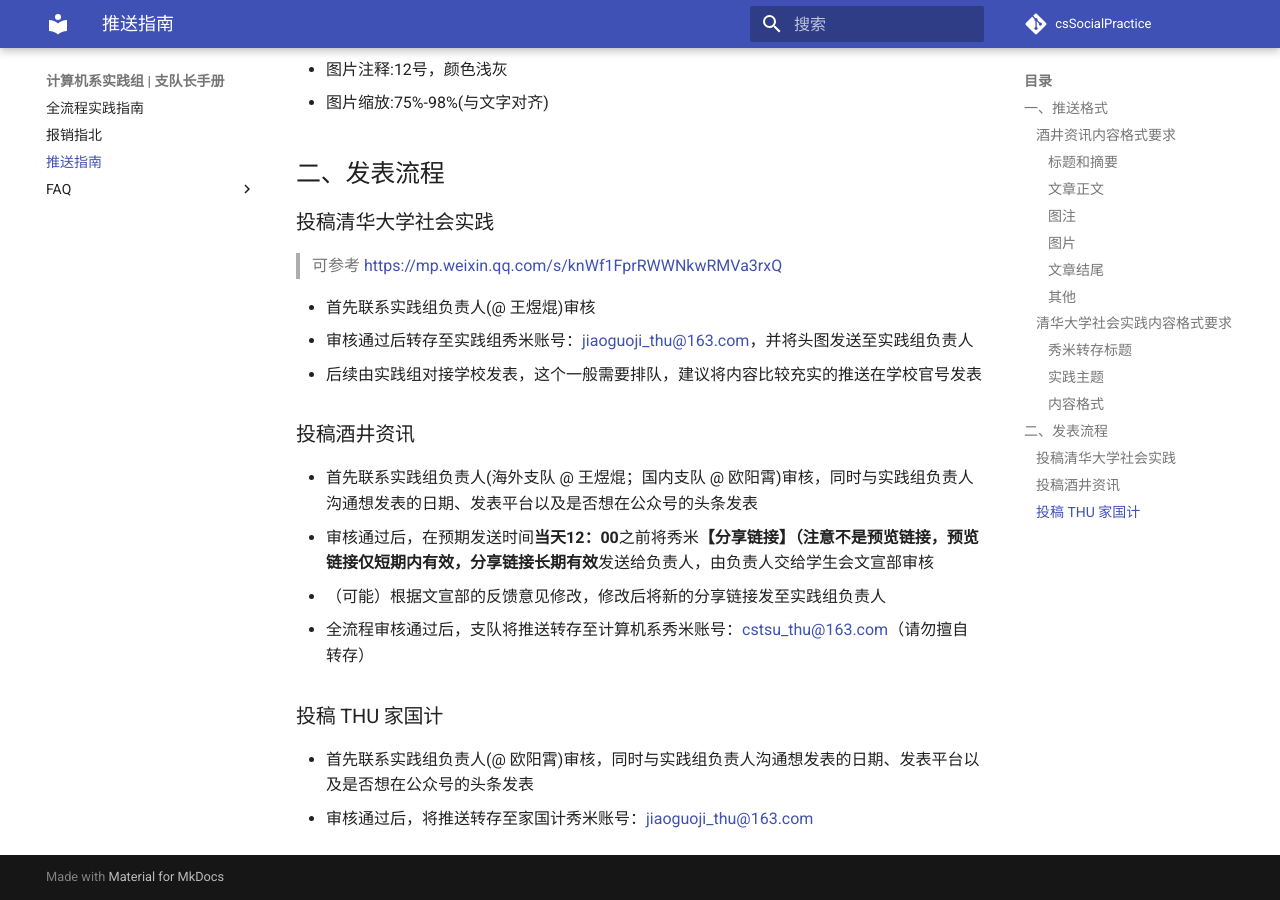
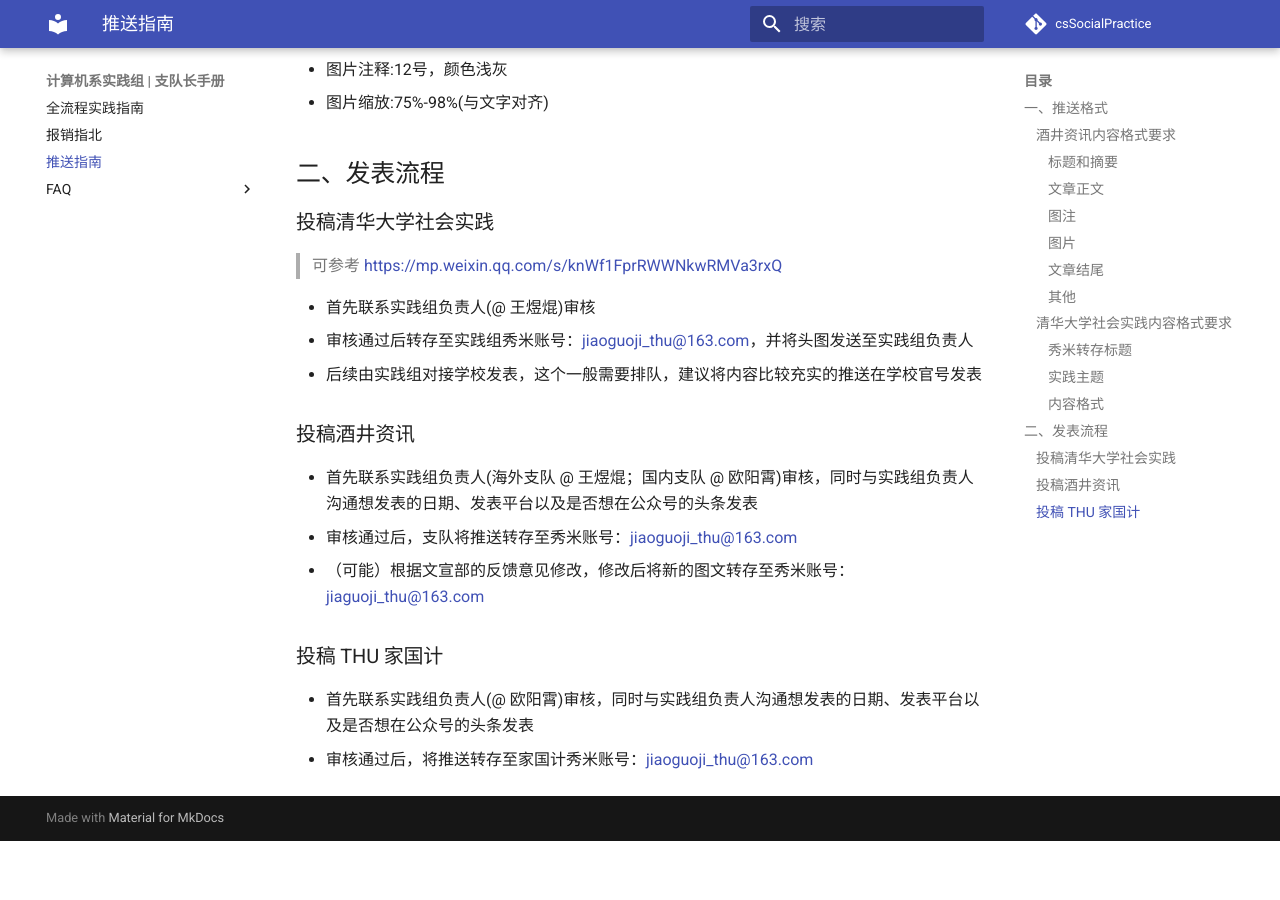
Before and after one commit to wang-yk-never/csSocialPractice, an MkDocs documentation site: the page built from docs/推送指南.md, in a window 1280 px wide and 900 px high, scrolled down 1384 px. Built offline with MkDocs 1.6.1 and Material for MkDocs 9.7.7, drawn with Linux system fonts in a browser that asks for light colours; comment, search, counter and statistics services are not loaded; after the commit the page ends 2225 px from its top, so only the background shows below that.

Commit message:
修改推送流程

```diff
--- a/docs/推送指南.md
+++ b/docs/推送指南.md
@@ -59,9 +59,8 @@
 ### 投稿酒井资讯
 
 - 首先联系实践组负责人(海外支队 @ 王煜焜；国内支队 @ 欧阳霄)审核，同时与实践组负责人沟通想发表的日期、发表平台以及是否想在公众号的头条发表
-- 审核通过后，在预期发送时间**当天12：00**之前将秀米**【分享链接】（注意不是预览链接，预览链接仅短期内有效，分享链接长期有效**发送给负责人，由负责人交给学生会文宣部审核
-- （可能）根据文宣部的反馈意见修改，修改后将新的分享链接发至实践组负责人
-- 全流程审核通过后，支队将推送转存至计算机系秀米账号：cstsu_thu@163.com（请勿擅自转存）
+- 审核通过后，支队将推送转存至秀米账号：jiaoguoji_thu@163.com
+- （可能）根据文宣部的反馈意见修改，修改后将新的图文转存至秀米账号：jiaguoji_thu@163.com
 
 ### 投稿 THU 家国计
 
```
Also changed, not shown: docs/index.md (+1 -1 lines).
